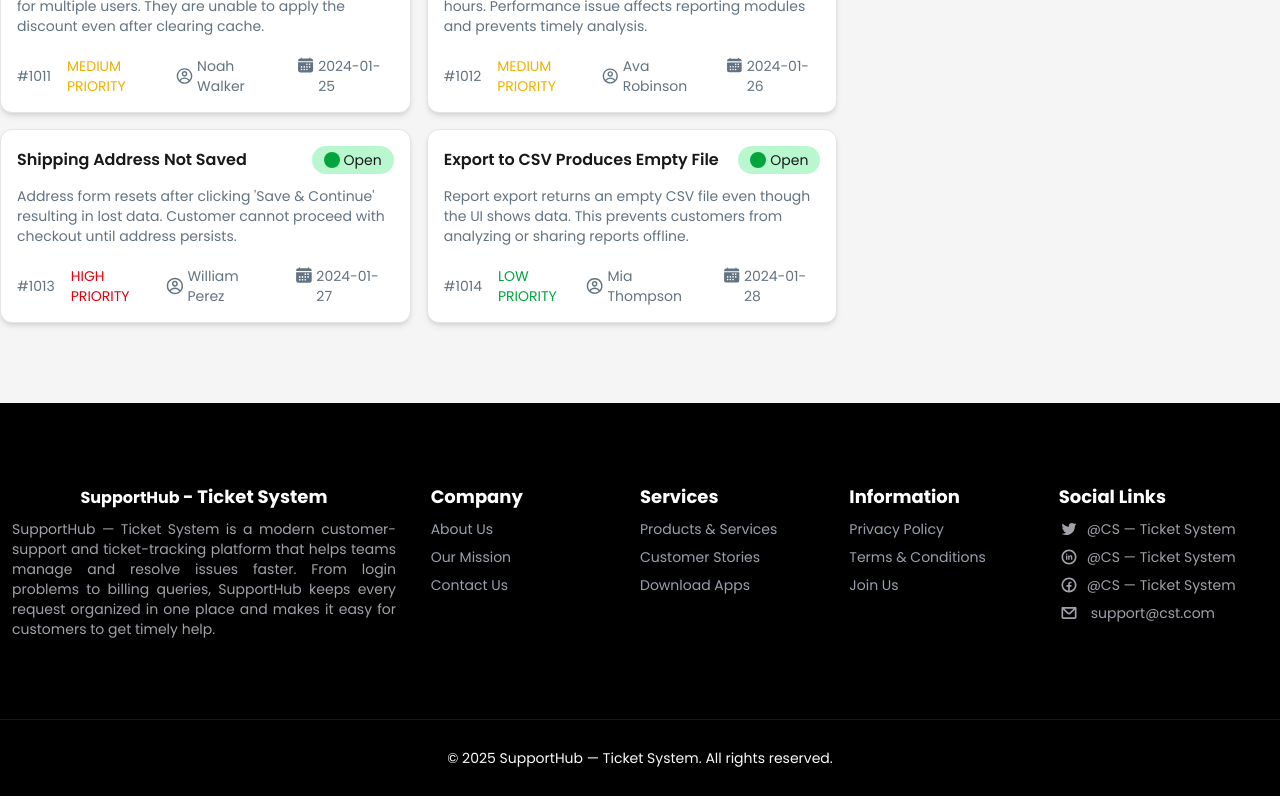
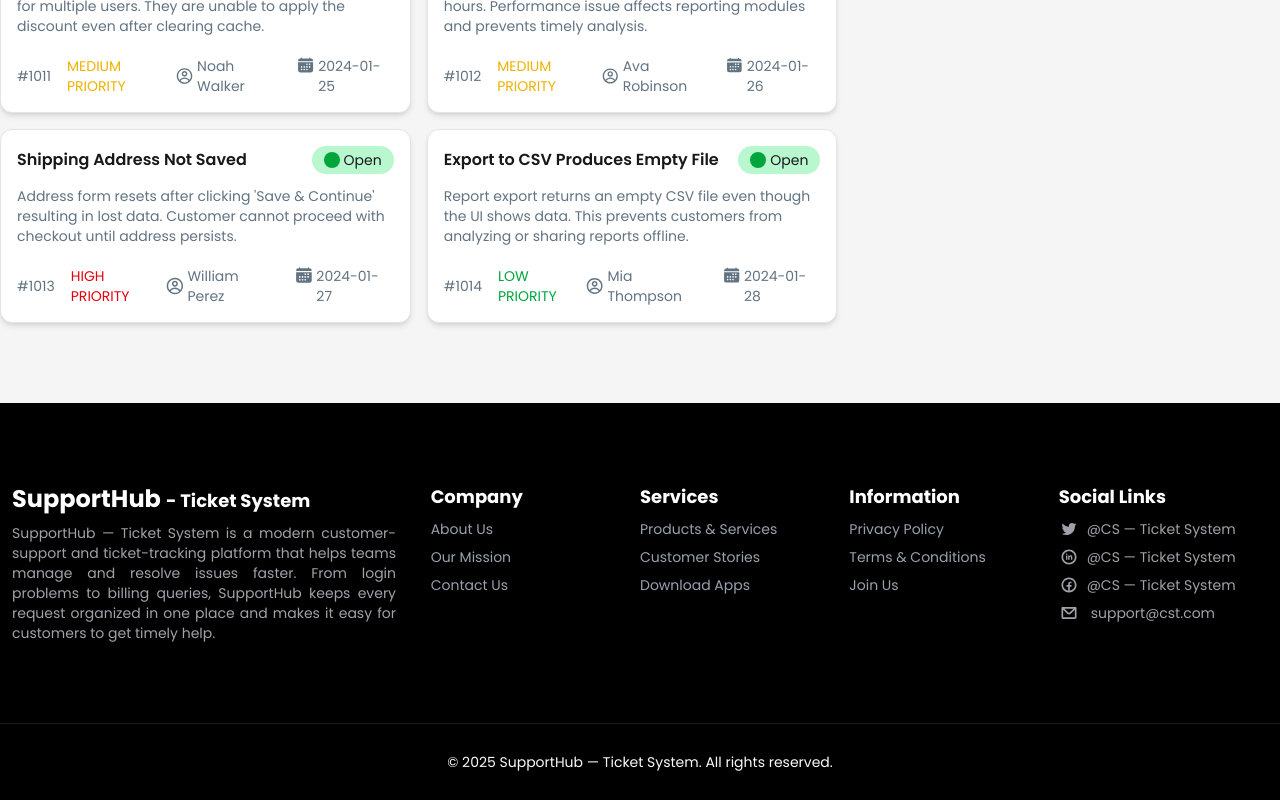
Before and after one commit to mahdi9162/Customer-Support-Zone, a React (Vite) app: page / in a window 1280 px wide. Shown: the part 1667-2467 px from the top of the page. Built offline with nearby package versions, Linux system fonts and the light colour scheme.

Commit message:
Add Readme.md file and final commit

```diff
--- a/src/App.jsx
+++ b/src/App.jsx
@@ -4,7 +4,8 @@ import './App.css';
 import Container from './Components/Container/Container';
 import CsTickets from './Components/CsTickets/CsTickets';
 import Navbar from './Components/Navbar/Navbar';
-import Footer from './Components/Container/Footer/Footer';
+import Footer from './Components/Footer/Footer';
+
 
 const fetchData = async () => {
   const res = await fetch('/tickets.json');
--- a/src/Components/Container/Footer/Footer.jsx
+++ b/src/Components/Footer/Footer.jsx
@@ -1,9 +1,9 @@
 import React from 'react';
-import Container from '../Container';
 import { TiSocialTwitter } from 'react-icons/ti';
 import { TiSocialLinkedinCircular } from 'react-icons/ti';
 import { TiSocialFacebookCircular } from 'react-icons/ti';
 import { CgMail } from 'react-icons/cg';
+import Container from '../Container/Container';
 
 const Footer = () => {
   return (
@@ -13,7 +13,7 @@ const Footer = () => {
           <div className="py-10 md:py-20 text-white px-3 grid md:grid-cols-6 ">
             {/* Div 1 */}
             <div className="w-96 col-span-2 mb-5 md:mb-0">
-              <h2 className="text-2xl font-bold mb-2 text-center md:text-base">
+              <h2 className="text-2xl font-bold mb-2 text-center md:text-start">
                 SupportHub <span className="text-lg">- Ticket System</span>
               </h2>
               <p className="text-[#a1a1aa] text-sm text-justify">
@@ -98,7 +98,7 @@ const Footer = () => {
           </div>
 
           <div className="py-5 md:py-7 border-t">
-            <p className="text-[#fafafa] text-sm text-center">
+            <p className="text-[#fafafa] text-sm text-center ">
               © 2025 SupportHub — Ticket System. <span className="block md:inline-block">All rights reserved.</span>
             </p>
           </div>
```
Also changed, not shown: 1 other file (tests, documents, lock files or other folders).
